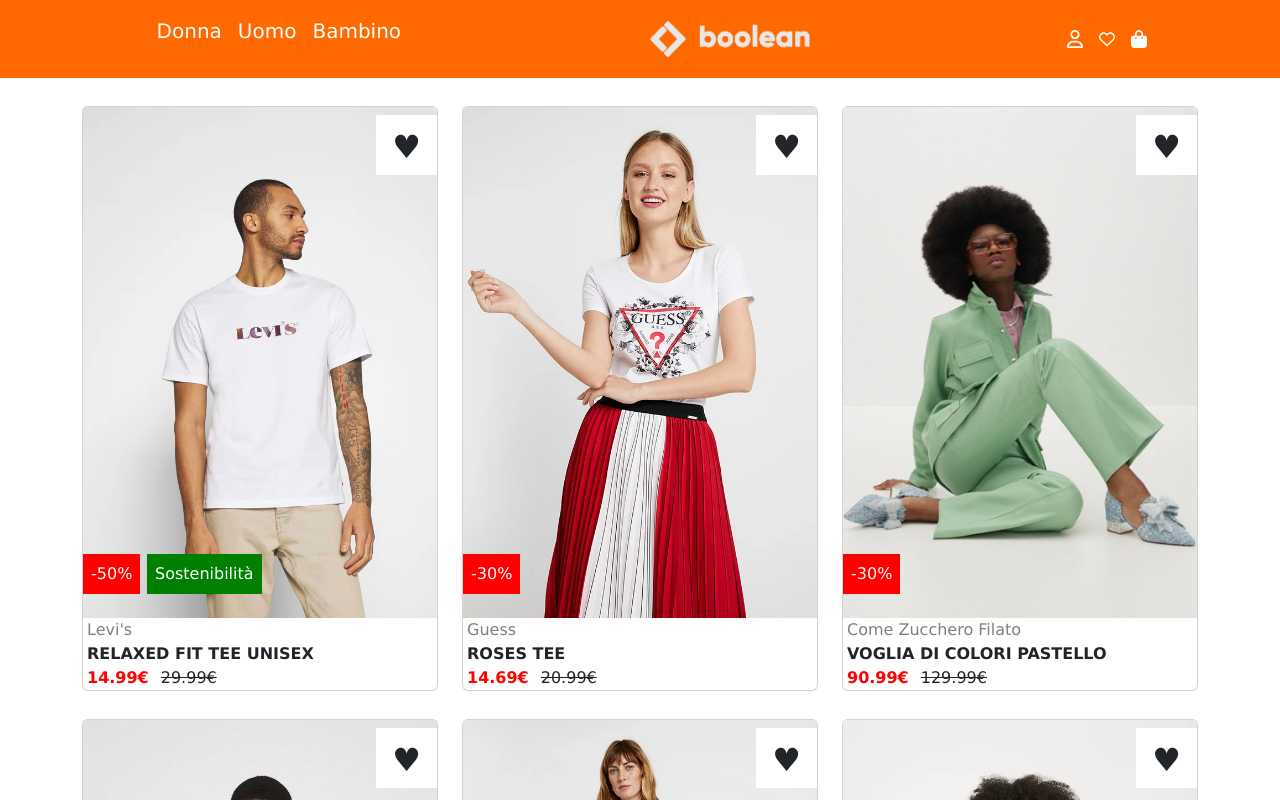
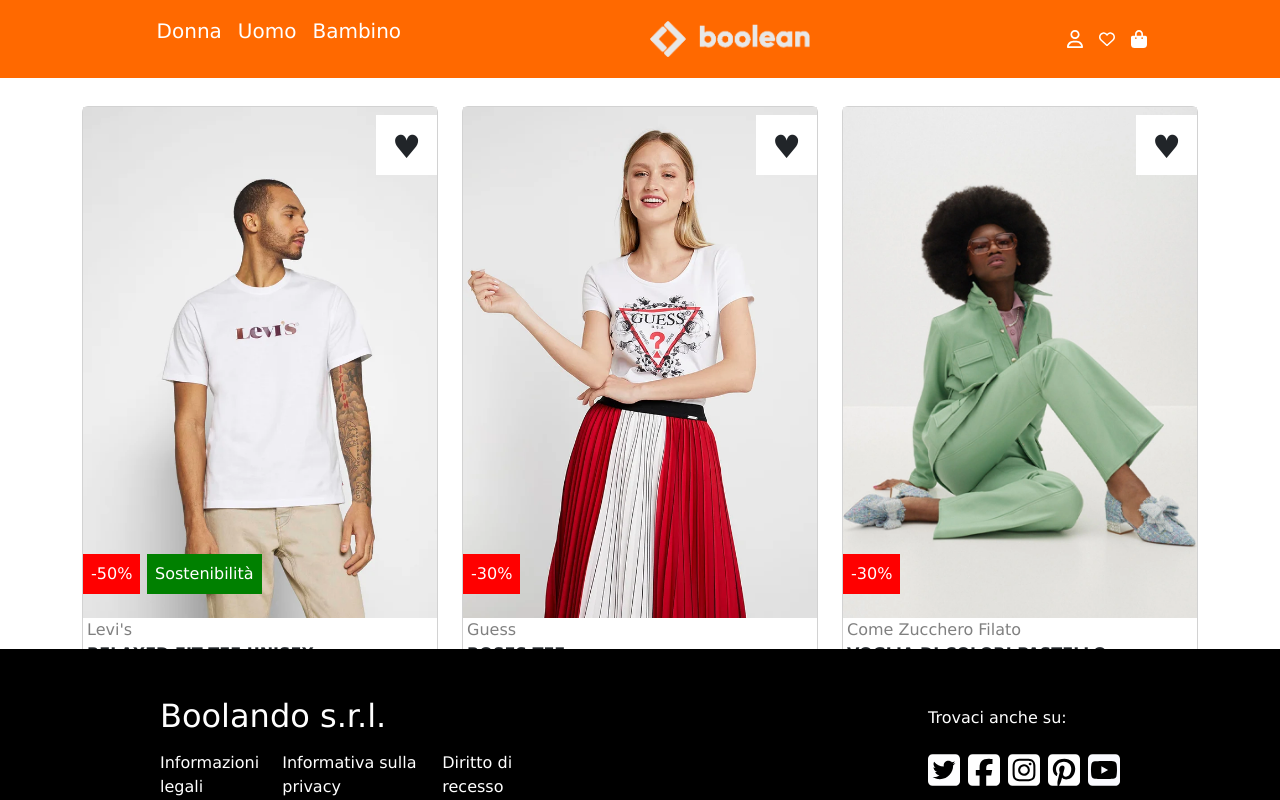
Before and after one commit to nicodellolio/vite-boolando, a Vue app: page / in a window 1280 px wide. Shown: the top 800 px of the page. Built offline with nearby package versions, Linux system fonts and the light colour scheme.

Commit message:
add hover effect and overflow-y

```diff
--- a/src/assets/scss/partials/_main.scss
+++ b/src/assets/scss/partials/_main.scss
@@ -1,18 +1,9 @@
 @use './common_rules.scss' as *;
 
-// .container {
-//     display: flex;
-//     justify-content: center;
-//     flex-wrap: wrap;
-//     gap: 2rem;
-//     width: 95%;
-//     padding: 3rem 0;
-// }
-
-// aside.model {
-//     width: 25%;
-//     position: relative;
-// }
+main{
+    height: calc((100vh - 78px) - 175px);
+    overflow-y: auto;
+}
 
 div.brand {
     color: $text_brand
@@ -27,19 +18,12 @@
     text-decoration: line-through;
 }
 
-// img.to_hover {
-//     position: absolute
-// }
-
-// aside.model:hover img.to_hide {
-//     position: relative;
-//     z-index: 2
-// }
 
 .over_info {
     position: absolute;
     z-index: 10;
 }
+
 
 div.like,
 span.discount,
@@ -54,6 +38,18 @@
     font-size: 2rem;
     background-color: #fff;
     padding: 0.5rem 1rem 0.25rem 1rem;
+}
+
+img.back{
+    display: none;
+}
+
+.card:hover img.front{
+    display: none;
+}
+
+.card:hover img.back{
+    display: flex;
 }
 
 span.discount {
@@ -76,13 +72,6 @@
     left: 0;
 }
 
-// .btm-right span.eco {
-//     left: 0;
-//     bottom: 6rem;
-//     color: #fff;
-//     background-color: $success_ban;
-//     padding: 0.5rem;
-// }
 
 /* region Bonus */
 
--- a/src/components/ProductCard.vue
+++ b/src/components/ProductCard.vue
@@ -37,9 +37,9 @@
 
             <span v-if="badges[0].type == 'tag'" class="eco" :class="{'noDiscount' : badges[0].value !== 'Sostenibilità'}">Sostenibilità</span>
 
-            <img :src="'/public/img/' + frontImage" class="model w-100" alt="">
+            <img :src="'/public/img/' + frontImage" class="front model w-100" alt="">
 
-            <!-- <img :src="'/public/img/' + backImage" class="model" alt=""> -->
+            <img :src="'/public/img/' + backImage" class="back model w-100" alt="">
 
             <div class="brand ms-1">{{brand}}</div>
             <div class="description fw-bold text-uppercase ms-1">{{itemName}}</div>
```
